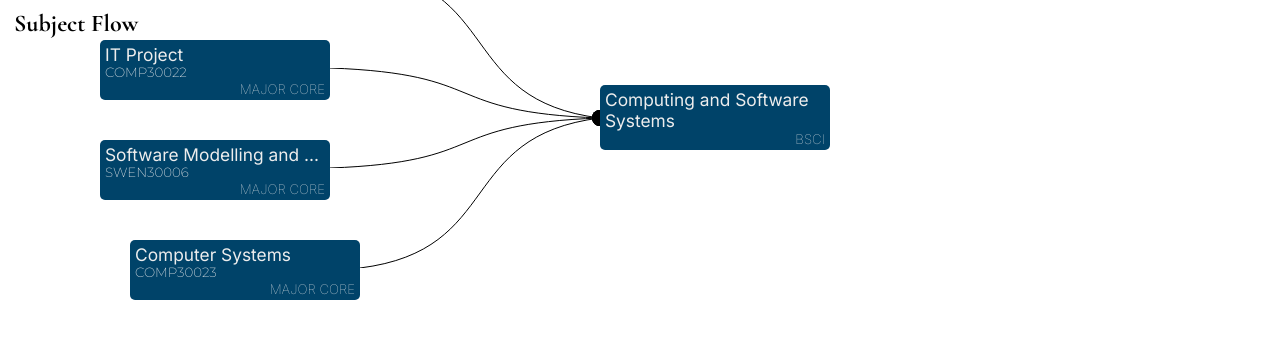
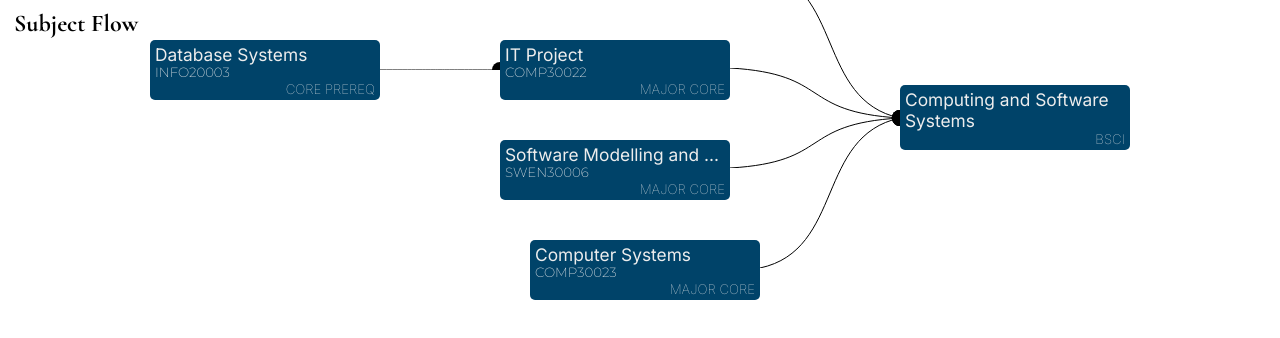
Before and after one commit to SubjectFlow/subjectflow-frontend, a React (Create React App) app: page / in a window 1280 px wide. Shown: the top 338 px of the page. Built offline with nearby package versions, Linux system fonts and the light colour scheme.

Commit message:
updated hardcoded test

```diff
--- a/src/components/Canvas.tsx
+++ b/src/components/Canvas.tsx
@@ -12,11 +12,11 @@ const hardCodedTest: TreeProps = {
         type: "MAJOR CORE"
       },
       position: {
-        x: 130,
+        x: 530,
         y: 800
       },
       outgoingEdges: [4],
-      incomingEdges: []
+      incomingEdges: [5, 6]
     },
     {
       node: {
@@ -26,11 +26,11 @@ const hardCodedTest: TreeProps = {
         type: "MAJOR CORE"
       },
       position: {
-        x: 100,
+        x: 500,
         y: 700
       },
       outgoingEdges: [4],
-      incomingEdges: []
+      incomingEdges: [7]
     },
     {
       node: {
@@ -40,7 +40,7 @@ const hardCodedTest: TreeProps = {
         type: "MAJOR CORE"
       },
       position: {
-        x: 100,
+        x: 500,
         y: 600
       },
       outgoingEdges: [4],
@@ -54,7 +54,7 @@ const hardCodedTest: TreeProps = {
         type: "MAJOR CORE"
       },
       position: {
-        x: 130,
+        x: 530,
         y: 500
       },
       outgoingEdges: [4],
@@ -67,11 +67,53 @@ const hardCodedTest: TreeProps = {
         course: "BSCI"
       },
       position: {
-        x: 600,
+        x: 900,
         y: 650
       },
       outgoingEdges: [],
       incomingEdges: [0, 1, 2, 3]
+    },
+    {
+      node: {
+        id: "f",
+        name: "Algorithms and Data Structures",
+        code: "COMP20003",
+        type: "CORE PREREQ"
+      },
+      position: {
+        x: 150,
+        y: 900
+      },
+      outgoingEdges: [0],
+      incomingEdges: []
+    },
+    {
+      node: {
+        id: "g",
+        name: "Design of Algorithms",
+        code: "COMP20007",
+        type: "CORE PREREQ"
+      },
+      position: {
+        x: 150,
+        y: 800
+      },
+      outgoingEdges: [0],
+      incomingEdges: []
+    },
+    {
+      node: {
+        id: "h",
+        name: "Database Systems",
+        code: "INFO20003",
+        type: "CORE PREREQ"
+      },
+      position: {
+        x: 150,
+        y: 700
+      },
+      outgoingEdges: [1],
+      incomingEdges: []
     }
   ],
   disp: {
--- a/src/components/Tree.tsx
+++ b/src/components/Tree.tsx
@@ -26,18 +26,26 @@ export function Tree(props: TreeProps) {
   let majorNodeHeight = getCSSVarDist("--node-height-major");
   let nodeWidth = getCSSVarDist("--node-width");
 
-  const dfsVisibility = (idx: number, outgoing: boolean, visited: boolean[], newVisible: boolean[]) => {
+  const dfsVisibility = (
+    idx: number,
+    outgoing: boolean,
+    visited: boolean[],
+    newVisible: boolean[]
+  ) => {
     if (visited[idx]) return;
     visited[idx] = true;
     newVisible[idx] = true;
     console.log(newVisible);
     if (outgoing) {
-      props.adjList[idx].outgoingEdges.forEach(x => dfsVisibility(x, true, visited, newVisible));
+      props.adjList[idx].outgoingEdges.forEach((x) =>
+        dfsVisibility(x, true, visited, newVisible)
+      );
+    } else {
+      props.adjList[idx].incomingEdges.forEach((x) =>
+        dfsVisibility(x, false, visited, newVisible)
+      );
     }
-    else {
-      props.adjList[idx].incomingEdges.forEach(x => dfsVisibility(x, false, visited, newVisible));
-    }
-  }
+  };
 
   const onNodeClick = (edgeListID: number) => {
     let newVisible = Array(visible.length).fill(false);
```
Also changed, not shown: src/App.css (line endings or trailing spaces), src/index.css (line endings or trailing spaces), src/styles/Arrow.css (line endings or trailing spaces), src/styles/Node.css (line endings or trailing spaces), 1 other file (tests, documents, lock files or other folders).
